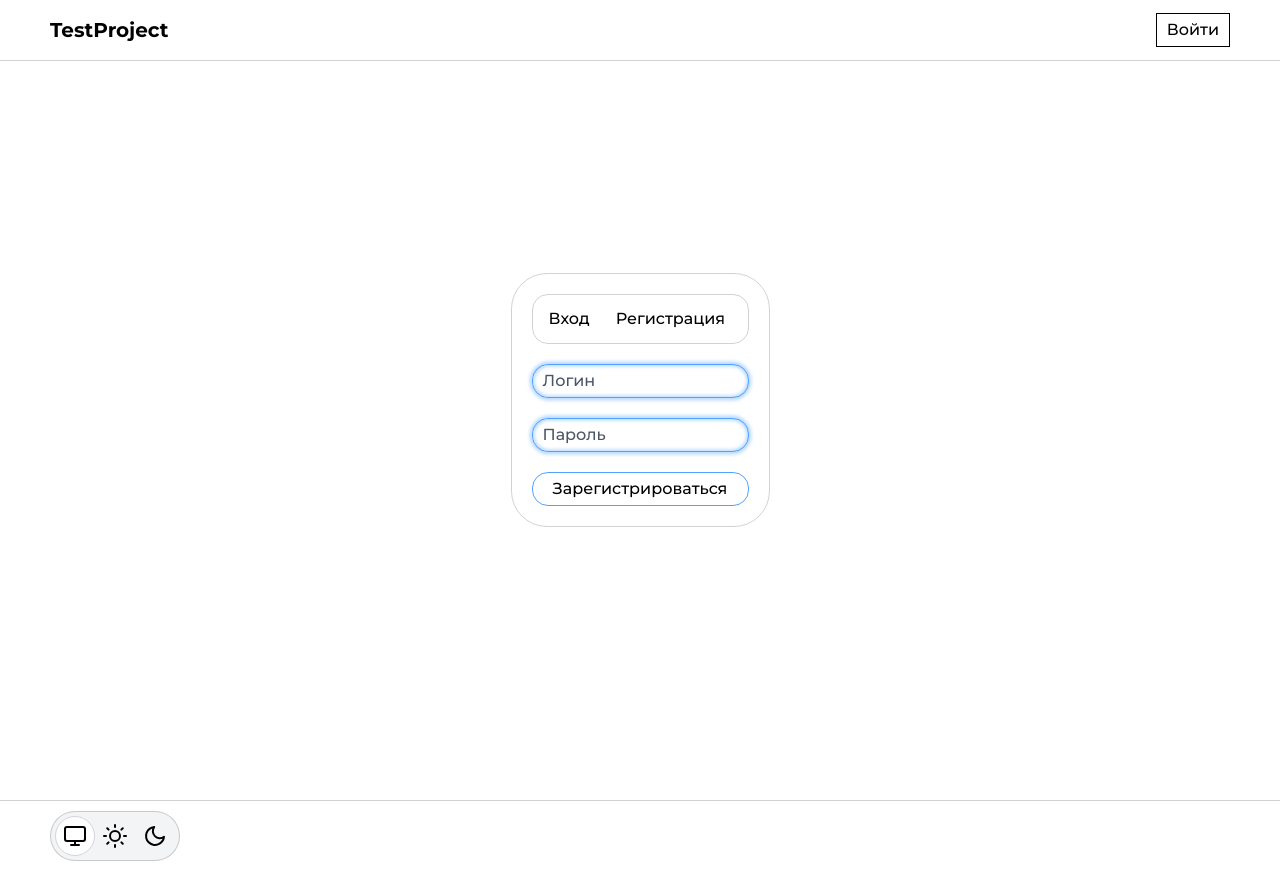
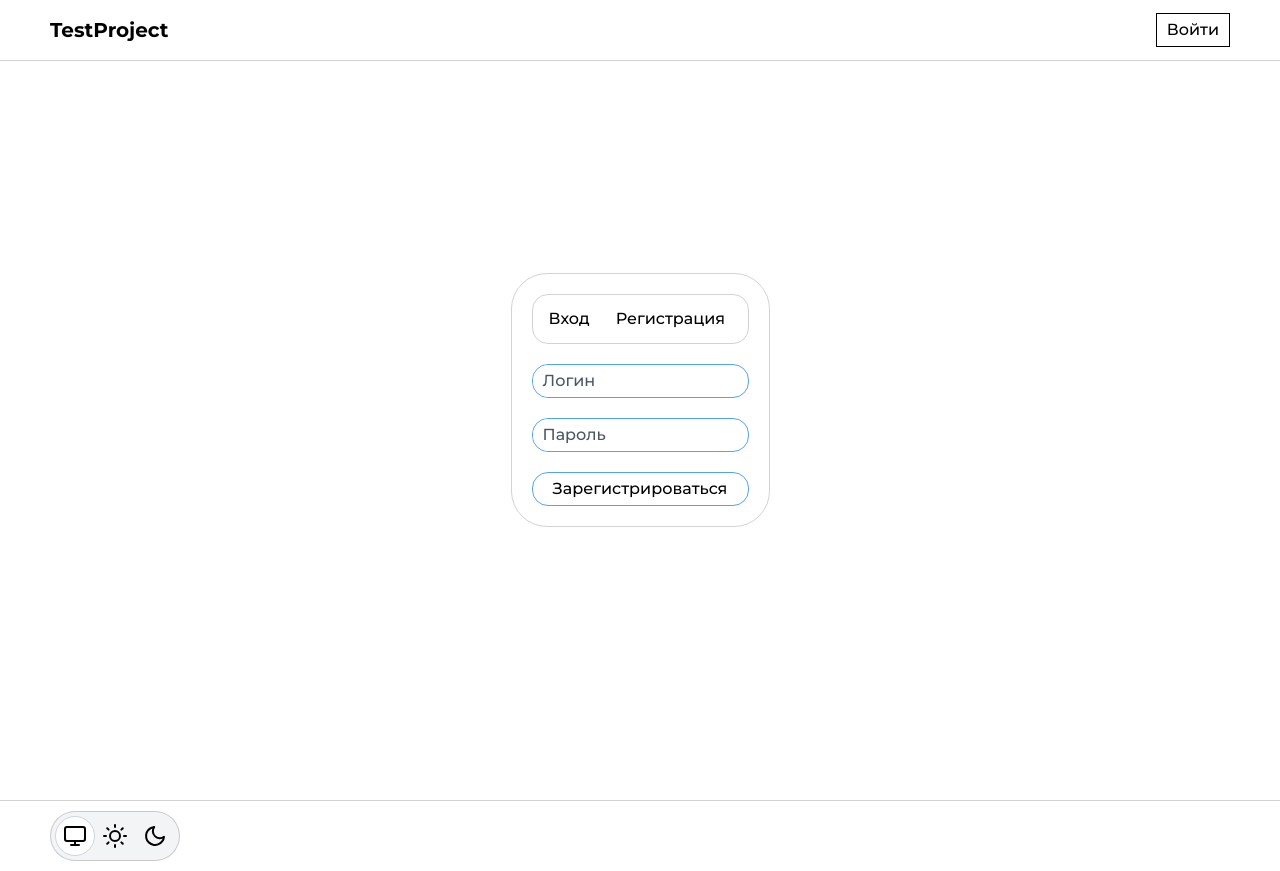
Before and after one commit to YanderuxTea/TestProject, a Next.js app: page /auth/1 in a window 1280 px wide. Built offline with nearby package versions, Linux system fonts and the light colour scheme.

Commit message:
Исправлена прозрачность before у input

```diff
--- a/components/shared/Input.tsx
+++ b/components/shared/Input.tsx
@@ -4,7 +4,7 @@ import {useParams} from 'next/navigation'
 export default function Input({type, name}:{type:string, name:string}) {
   const [focused, setFocused] = useState<boolean>(false)
   const params = useParams()
-  return <div className={`border flex items-center justify-center rounded-2xl relative border-blue-400 dark:border-blue-500 before:content-[""] before:absolute before:inset-0 before:opacity-[${focused?100:0}] before:transition-opacity before:duration-300 before:ease-in-out before:outline-2 before:blur-[2px] before:rounded-2xl before:outline-blue-400 dark:before:outline-blue-500 before:z-1 autofill:bg-transparent`}>
+  return <div className={`border flex items-center justify-center rounded-2xl relative border-blue-400 dark:border-blue-500 before:content-[""] before:absolute before:inset-0 ${focused?'before:opacity-100':'before:opacity-0'} before:transition-opacity before:duration-300 before:ease-in-out before:outline-2 before:blur-[2px] before:rounded-2xl before:outline-blue-400 dark:before:outline-blue-500 before:z-1 autofill:bg-transparent`}>
     <input onFocus={()=>setFocused(true)} onBlur={()=>setFocused(false)} autoComplete={`${params.type ==='login'&&name==='password'?'current-password':params.type ==='register'&&name==='password'?'new-password':'off'}`} type={`${type}`} name={`${name}`} id={`${name}`} placeholder=' ' className='relative outline-0 px-2.5 py-1 font-medium z-3 peer'/>
     <label htmlFor={name} className='text-gray-600 dark:text-gray-400 font-medium rounded-2xl transition-all duration-300 ease-in-out w-max absolute inset-0 px-2.5 py-1 bg-white dark:bg-[#181818] -translate-y-1/2 text-[12px] translate-x-5 peer-focus:-translate-y-1/2 peer-focus:text-[12px] peer-focus:translate-x-5 peer-focus:rounded-none peer-focus:text-blue-400 dark:peer-focus:text-blue-500 peer-placeholder-shown:text-[16px] peer-placeholder-shown:translate-0 z-2 peer-focus:z-2 peer-placeholder-shown:z-0'>{`${name==='login'?'Логин':'Пароль'}`}</label>
   </div>
```
